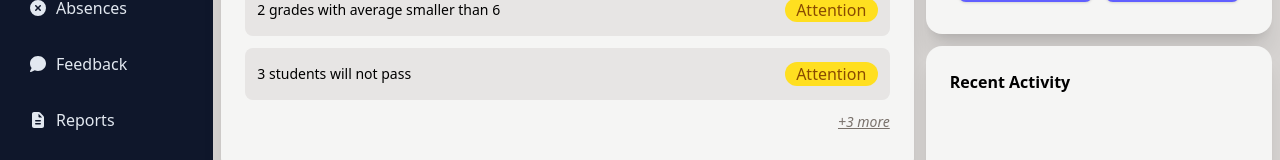
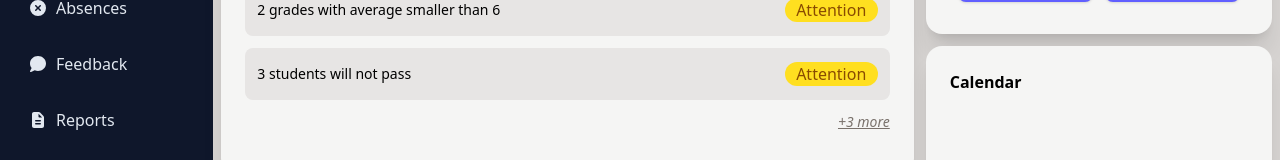
Before and after one commit to BobiMediaNetwork/EduMentor.WEB, a React (Vite) app: page /app in a window 1280 px wide. Shown: the part 396-556 px from the top of the page. Built offline with nearby package versions, Linux system fonts and the light colour scheme.

Commit message:
EDU-16 - edit: change names

```diff
--- a/src/components/dashboard/main/Main.jsx
+++ b/src/components/dashboard/main/Main.jsx
@@ -3,7 +3,7 @@ import {faChalkboardTeacher, faClose, faGraduationCap, faSchool} from "@fortawes
 import {StatisticsCard} from "./cards/StatisticsCard.jsx";
 import {AcademicSituation} from "./cards/AcademicSituation.jsx";
 import {FastAction} from "./cards/FastActions.jsx";
-import {RecentActivity} from "./cards/RecentActivity.jsx";
+import {Calendar} from "./cards/Calendar.jsx";
 
 export function Main() {
     return (
@@ -23,7 +23,7 @@ export function Main() {
                 </div>
                 <div className="w-1/3 h-full flex flex-col gap-3">
                     <FastAction/>
-                    <RecentActivity/>
+                    <Calendar/>
                 </div>
             </div>
         </div>
--- a/src/components/dashboard/main/cards/RecentActivity.jsx
+++ b/src/components/dashboard/main/cards/Calendar.jsx
@@ -1,10 +1,10 @@
 import {DashboardMainDetails} from "../../../common/DashboardMainDetails.jsx";
 
-export function RecentActivity(){
+export function Calendar(){
     return(
         <DashboardMainDetails
             className="w-full h-2/3 bg-stone-100 shadow-xl rounded-2xl"
-            title="Recent Activity"
+            title="Calendar"
         >
 
         </DashboardMainDetails>
```
